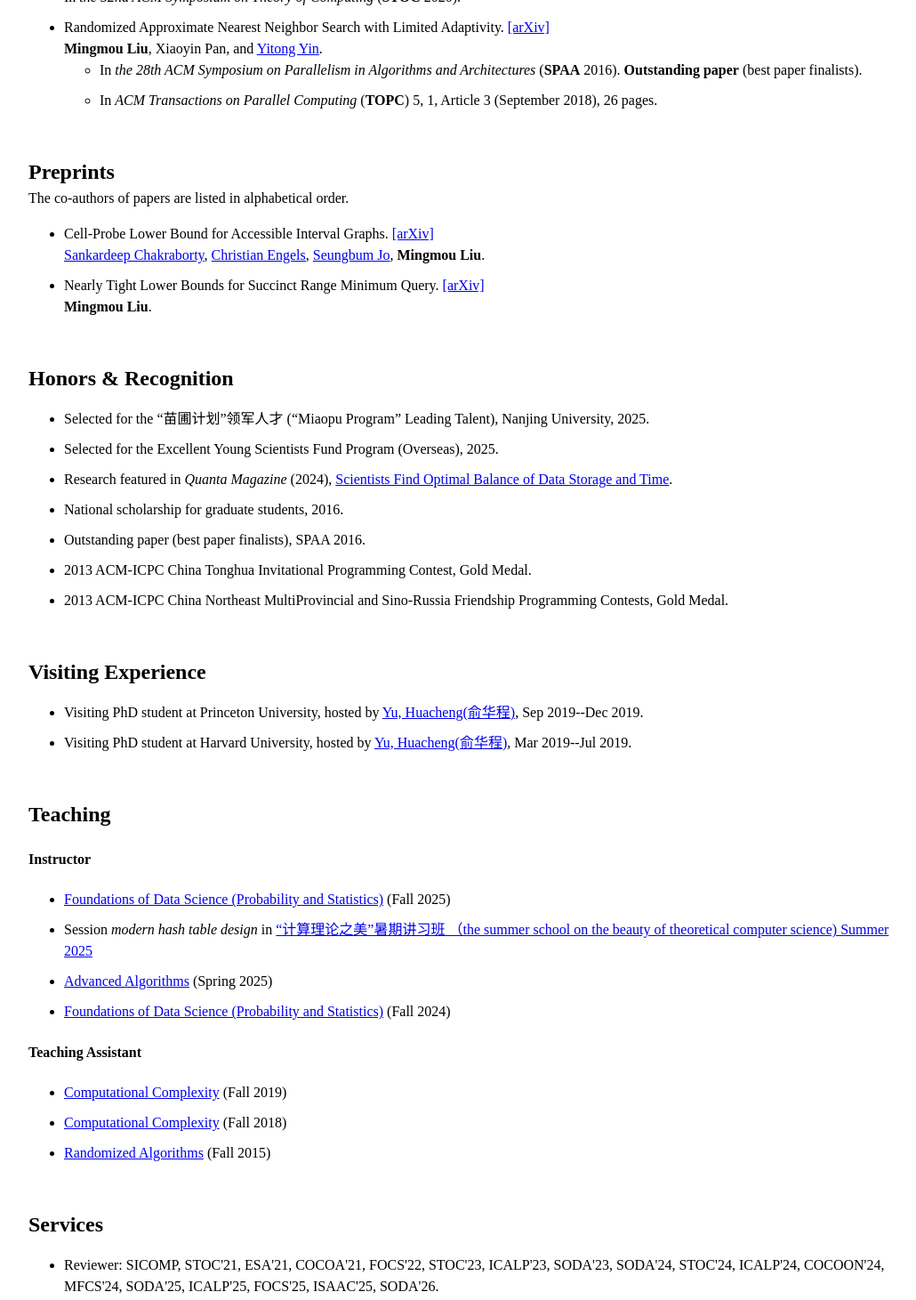
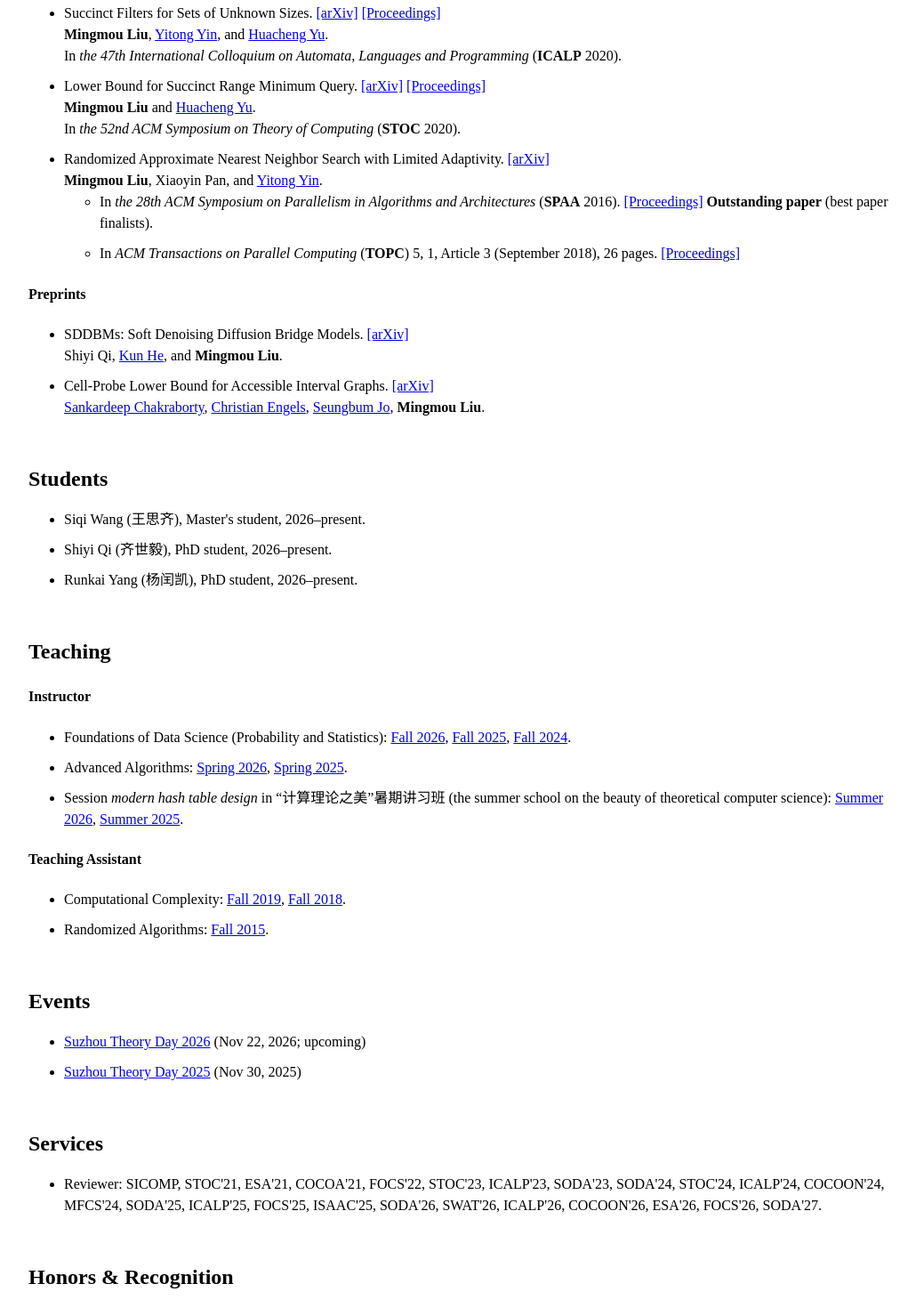
Before and after one commit to liumingmou/liumingmou.github.io, a plain HTML site: page index.html in a window 1280 px wide. Shown: the part 1004-2465 px from the top of the page at 89% size, without its empty margins (108-1138 px from the left). Drawn offline with Linux system fonts and the light colour scheme.

Commit message:
update soda 2027

```diff
--- a/index.html
+++ b/index.html
@@ -157,58 +157,111 @@
 		<b style="color:var(--accent)">Recruitment.</b>
 		I am actively seeking motivated students to join my research group. We offer positions for Master's, PhD, and undergraduate research interns.
 		If you are interested in theoretical computer science, feel free to reach out to me for further discussion.</p>
-	<h2 id="conference">Publications</h2>
+	<h2 id="research">Research</h2>
+	<h4 id="conference">Publications</h4>
 	The co-authors of papers are listed in alphabetical order.
 	<ul>
 		<li>
-			Sparsity-Dimension Trade-Offs for Oblivious Subspace Embeddings. <a href=https://arxiv.org/abs/2212.02913>[arXiv]</a><br />
-			<a href="https://personal.ntu.edu.sg/yili/">Yi Li</a>, <strong> Mingmou Liu</strong>.<br />
-			To appear in <em>the 45th ACM Symposium on Principles of Database Systems</em> (<strong>PODS</strong> 2026).
+			Nearly Tight Lower Bound for Range Minimum Query via Probe-by-Probe Information Accounting. <a href="https://arxiv.org/abs/2111.02318">[arXiv]</a><br />
+			<strong>Mingmou Liu</strong>.<br />
+			To appear in <em>the 38th ACM-SIAM Symposium on Discrete Algorithms</em> (<strong>SODA</strong> 2027).
 		</li>
 		<li>
-			Lower Bounds for Sparse Oblivious Subspace Embeddings . <a href=https://arxiv.org/abs/2112.10987>[arXiv]</a><br />
+			Sparsity-Dimension Trade-Offs for Oblivious Subspace Embeddings. <a href="https://arxiv.org/abs/2212.02913">[arXiv]</a> <a href="https://doi.org/10.1145/3801912">[Proceedings]</a><br />
+			<a href="https://personal.ntu.edu.sg/yili/">Yi Li</a>, <strong> Mingmou Liu</strong>.<br />
+			In <em>the 45th ACM Symposium on Principles of Database Systems</em> (<strong>PODS</strong> 2026).
+		</li>
+		<li>
+			Lower Bounds for Sparse Oblivious Subspace Embeddings. <a href="https://arxiv.org/abs/2112.10987">[arXiv]</a> <a href="https://doi.org/10.1145/3517804.3526224">[Proceedings]</a><br />
 			<a href="https://personal.ntu.edu.sg/yili/">Yi Li</a>, <strong> Mingmou Liu</strong>.<br />
 			In <em>the 41st ACM Symposium on Principles of Database Systems</em> (<strong>PODS</strong> 2022).
 		</li>
 		<li>
-			On the Optimal Time/Space Tradeoff for Hash Tables. <a href=https://arxiv.org/abs/2111.00602>[arXiv]</a><br />
+			On the Optimal Time/Space Tradeoff for Hash Tables. <a href="https://arxiv.org/abs/2111.00602">[arXiv]</a> <a href="https://doi.org/10.1145/3519935.3519969">[Proceedings]</a><br />
 			<a href="https://www3.cs.stonybrook.edu/~bender/">Michael A. Bender</a>, <a href="https://people.cs.rutgers.edu/~farach/">Mart&iacute;n Farach-Colton</a>, <a href="https://sites.google.com/view/johnkuszmaul">John Kuszmaul</a>, <a href="https://sites.google.com/site/williamkuszmaul">William Kuszmaul</a>, <strong> Mingmou Liu</strong>.<br />
 			In <em>the 54th ACM Symposium on Theory of Computing</em> (<strong>STOC</strong> 2022).
 		</li>
 		<li>
-			Succinct Filters for Sets of Unknown Sizes. <a href=https://arxiv.org/abs/2004.12465>[arXiv]</a><br />
+			Succinct Filters for Sets of Unknown Sizes. <a href="https://arxiv.org/abs/2004.12465">[arXiv]</a> <a href="https://doi.org/10.4230/LIPIcs.ICALP.2020.79">[Proceedings]</a><br />
 			<strong>Mingmou Liu</strong>, <a href="http://tcs.nju.edu.cn/yinyt/">Yitong Yin</a>, and <a href="https://www.cs.princeton.edu/~hy2/">Huacheng Yu</a>. <br />
 			In <em>the 47th International Colloquium on Automata, Languages and Programming </em> (<strong>ICALP</strong> 2020).
 		</li>
 		<li>
-			Lower Bound for Succinct Range Minimum Query. <a href=https://arxiv.org/abs/2004.05738>[arXiv]</a><br />
+			Lower Bound for Succinct Range Minimum Query. <a href="https://arxiv.org/abs/2004.05738">[arXiv]</a> <a href="https://doi.org/10.1145/3357713.3384260">[Proceedings]</a><br />
 			<strong>Mingmou Liu</strong> and <a href="https://www.cs.princeton.edu/~hy2/">Huacheng Yu</a>. <br />
 			In <em>the 52nd ACM Symposium on Theory of Computing</em> (<strong>STOC</strong> 2020).
 		</li>
 		<li>
-			Randomized Approximate Nearest Neighbor Search with Limited Adaptivity. <a href=https://arxiv.org/abs/1602.04421>[arXiv]</a><br />
+			Randomized Approximate Nearest Neighbor Search with Limited Adaptivity. <a href="https://arxiv.org/abs/1602.04421">[arXiv]</a><br />
 			<strong>Mingmou Liu</strong>, Xiaoyin Pan, and <a href="http://tcs.nju.edu.cn/yinyt/">Yitong Yin</a>. <br />
 			<ul>
 				<li>
-					In <em>the 28th ACM Symposium on Parallelism in Algorithms and Architectures </em> (<strong>SPAA</strong> 2016). <strong>Outstanding paper</strong> (best paper finalists).<br />
+					In <em>the 28th ACM Symposium on Parallelism in Algorithms and Architectures </em> (<strong>SPAA</strong> 2016). <a href="https://doi.org/10.1145/2935764.2935776">[Proceedings]</a> <strong>Outstanding paper</strong> (best paper finalists).<br />
 				</li>
 				<li>
-					In <em>ACM Transactions on Parallel Computing</em> (<strong>TOPC</strong>) 5, 1, Article 3 (September 2018), 26 pages.
+					In <em>ACM Transactions on Parallel Computing</em> (<strong>TOPC</strong>) 5, 1, Article 3 (September 2018), 26 pages. <a href="https://doi.org/10.1145/3209884">[Proceedings]</a>
 				</li>
 			</ul>
 		</li>
 	</ul>
-	<h2 id="preprints">Preprints</h2>
-	The co-authors of papers are listed in alphabetical order.
+	<h4 id="preprints">Preprints</h4>
 	<ul>
+		<li>
+			SDDBMs: Soft Denoising Diffusion Bridge Models. <a href="https://arxiv.org/abs/2608.08594">[arXiv]</a><br />
+			Shiyi Qi, <a href="https://hekun-theory.com/">Kun He</a>, and <strong>Mingmou Liu</strong>.
+		</li>
 		<li>
 			Cell-Probe Lower Bound for Accessible Interval Graphs. <a href=https://arxiv.org/abs/2311.02839>[arXiv]</a><br />
 			<a href="https://scholar.google.co.in/citations?user=gGkNU_0AAAAJ">Sankardeep Chakraborty</a>, <a href="https://narfinger.github.io/">Christian Engels</a>, <a href="https://seungbumjo.github.io/">Seungbum Jo</a>, <strong>Mingmou Liu</strong>.
 		</li>
+	</ul>
+
+	<h2 id="students">Students</h2>
+	<ul>
+		<li>Siqi Wang (王思齐), Master's student, 2026&ndash;present.</li>
+		<li>Shiyi Qi (齐世毅), PhD student, 2026&ndash;present.</li>
+		<li>Runkai Yang (杨闰凯), PhD student, 2026&ndash;present.</li>
+	</ul>
+
+	<h2 id="teaching">Teaching</h2>
+	<h4>Instructor</h4>
+	<ul>
 		<li>
-			Nearly Tight Lower Bounds for Succinct Range Minimum Query. <a href=https://arxiv.org/abs/2111.02318>[arXiv]</a><br />
-			<strong>Mingmou Liu</strong>.
+			Foundations of Data Science (Probability and Statistics):
+			<a href="https://tcs.nju.edu.cn/wiki/index.php?title=%E6%95%B0%E6%8D%AE%E7%A7%91%E5%AD%A6%E5%9F%BA%E7%A1%80_(Fall_2026)">Fall 2026</a>,
+			<a href="https://tcs.nju.edu.cn/wiki/index.php?title=%E6%95%B0%E6%8D%AE%E7%A7%91%E5%AD%A6%E5%9F%BA%E7%A1%80_(Fall_2025)">Fall 2025</a>,
+			<a href="https://tcs.nju.edu.cn/wiki/index.php?title=%E6%95%B0%E6%8D%AE%E7%A7%91%E5%AD%A6%E5%9F%BA%E7%A1%80_(Fall_2024)">Fall 2024</a>.
 		</li>
+		<li>
+			Advanced Algorithms:
+			<a href="https://tcs.nju.edu.cn/wiki/index.php?title=%E9%AB%98%E7%BA%A7%E7%AE%97%E6%B3%95_(Spring_2026)">Spring 2026</a>,
+			<a href="https://tcs.nju.edu.cn/wiki/index.php?title=高级算法_(Spring_2025)">Spring 2025</a>.
+		</li>
+		<li>
+			Session <em>modern hash table design</em> in “计算理论之美”暑期讲习班 (the summer school on the beauty of theoretical computer science):
+			<a href="https://tcs.nju.edu.cn/wiki/index.php?title=%E8%AE%A1%E7%AE%97%E7%90%86%E8%AE%BA%E4%B9%8B%E7%BE%8E_(Summer_2026)">Summer 2026</a>,
+			<a href="https://tcs.nju.edu.cn/wiki/index.php?title=%E8%AE%A1%E7%AE%97%E7%90%86%E8%AE%BA%E4%B9%8B%E7%BE%8E_(Summer_2025)">Summer 2025</a>.
+		</li>
+	</ul>
+	<h4>Teaching Assistant</h4>
+	<ul>
+		<li>
+			Computational Complexity:
+			<a href="http://tcs.nju.edu.cn/wiki/index.php/%E8%AE%A1%E7%AE%97%E5%A4%8D%E6%9D%82%E6%80%A7_%28Fall_2019%29">Fall 2019</a>,
+			<a href="http://tcs.nju.edu.cn/wiki/index.php/%E8%AE%A1%E7%AE%97%E5%A4%8D%E6%9D%82%E6%80%A7_%28Fall_2018%29">Fall 2018</a>.
+		</li>
+		<li>Randomized Algorithms: <a href="http://tcs.nju.edu.cn/wiki/index.php/%E9%9A%8F%E6%9C%BA%E7%AE%97%E6%B3%95_(Fall_2015)">Fall 2015</a>.</li>
+	</ul>
+
+	<h2 id="events">Events</h2>
+	<ul>
+		<li><a href="https://tcs.nju.edu.cn/wiki/index.php?title=Theory@Suzhou_2026">Suzhou Theory Day 2026</a> (Nov 22, 2026; upcoming)</li>
+		<li><a href="https://tcs.nju.edu.cn/wiki/index.php?title=Theory@Suzhou_2025">Suzhou Theory Day 2025</a> (Nov 30, 2025)</li>
+	</ul>
+
+	<h2 id="services">Services</h2>
+	<ul>
+		<li>Reviewer: SICOMP, STOC'21, ESA'21, COCOA'21, FOCS'22, STOC'23, ICALP'23, SODA'23, SODA'24, STOC'24, ICALP'24, COCOON'24, MFCS'24, SODA'25, ICALP'25, FOCS'25, ISAAC'25, SODA'26, SWAT'26, ICALP'26, COCOON'26, ESA'26, FOCS'26, SODA'27. </li>
 	</ul>
 
 	<h2 id="awards-honors">Honors &amp; Recognition</h2>
@@ -229,30 +282,8 @@
 		<li>Visiting PhD student at Harvard University, hosted by <a href="https://www.cs.princeton.edu/~hy2/">Yu, Huacheng(俞华程)</a>, Mar 2019--Jul 2019.</li>
 	</ul>
 
-
-	<h2 id="teaching">Teaching</h2>
-	<h4>Instructor</h4>
-	<ul>
-		<li><a href="https://tcs.nju.edu.cn/wiki/index.php?title=%E6%95%B0%E6%8D%AE%E7%A7%91%E5%AD%A6%E5%9F%BA%E7%A1%80_(Fall_2025)">Foundations of Data Science (Probability and Statistics)</a> (Fall 2025)</li>
-		<li>Session <em>modern hash table design</em> in <a href="https://tcs.nju.edu.cn/wiki/index.php?title=%E8%AE%A1%E7%AE%97%E7%90%86%E8%AE%BA%E4%B9%8B%E7%BE%8E_(Summer_2025)">“计算理论之美”暑期讲习班 （the summer school on the beauty of theoretical computer science) Summer 2025</a></li>
-		<li><a href="https://tcs.nju.edu.cn/wiki/index.php?title=高级算法_(Spring_2025)">Advanced Algorithms</a> (Spring 2025)</li>
-		<li><a href="https://tcs.nju.edu.cn/wiki/index.php?title=%E6%95%B0%E6%8D%AE%E7%A7%91%E5%AD%A6%E5%9F%BA%E7%A1%80_(Fall_2024)">Foundations of Data Science (Probability and Statistics)</a> (Fall 2024)</li>
-	</ul>
-	<h4>Teaching Assistant</h4>
-	<ul>
-		<li><a href="http://tcs.nju.edu.cn/wiki/index.php/%E8%AE%A1%E7%AE%97%E5%A4%8D%E6%9D%82%E6%80%A7_%28Fall_2019%29">Computational Complexity</a> (Fall 2019)</li>
-		<li><a href="http://tcs.nju.edu.cn/wiki/index.php/%E8%AE%A1%E7%AE%97%E5%A4%8D%E6%9D%82%E6%80%A7_%28Fall_2018%29">Computational Complexity</a> (Fall 2018)</li>
-		<li><a href="http://tcs.nju.edu.cn/wiki/index.php/%E9%9A%8F%E6%9C%BA%E7%AE%97%E6%B3%95_(Fall_2015)">Randomized Algorithms</a> (Fall 2015)</li>
-	</ul>
-
-	<h2 id="services">Services</h2>
-	<ul>
-		<li>Reviewer: SICOMP, STOC'21, ESA'21, COCOA'21, FOCS'22, STOC'23, ICALP'23, SODA'23, SODA'24, STOC'24, ICALP'24, COCOON'24, MFCS'24, SODA'25, ICALP'25, FOCS'25, ISAAC'25, SODA'26. </li>
-	</ul>
-
-
 	<hr>
-	Last update: 2026/02
+	Last update: 2026/10
 
 
 
```
